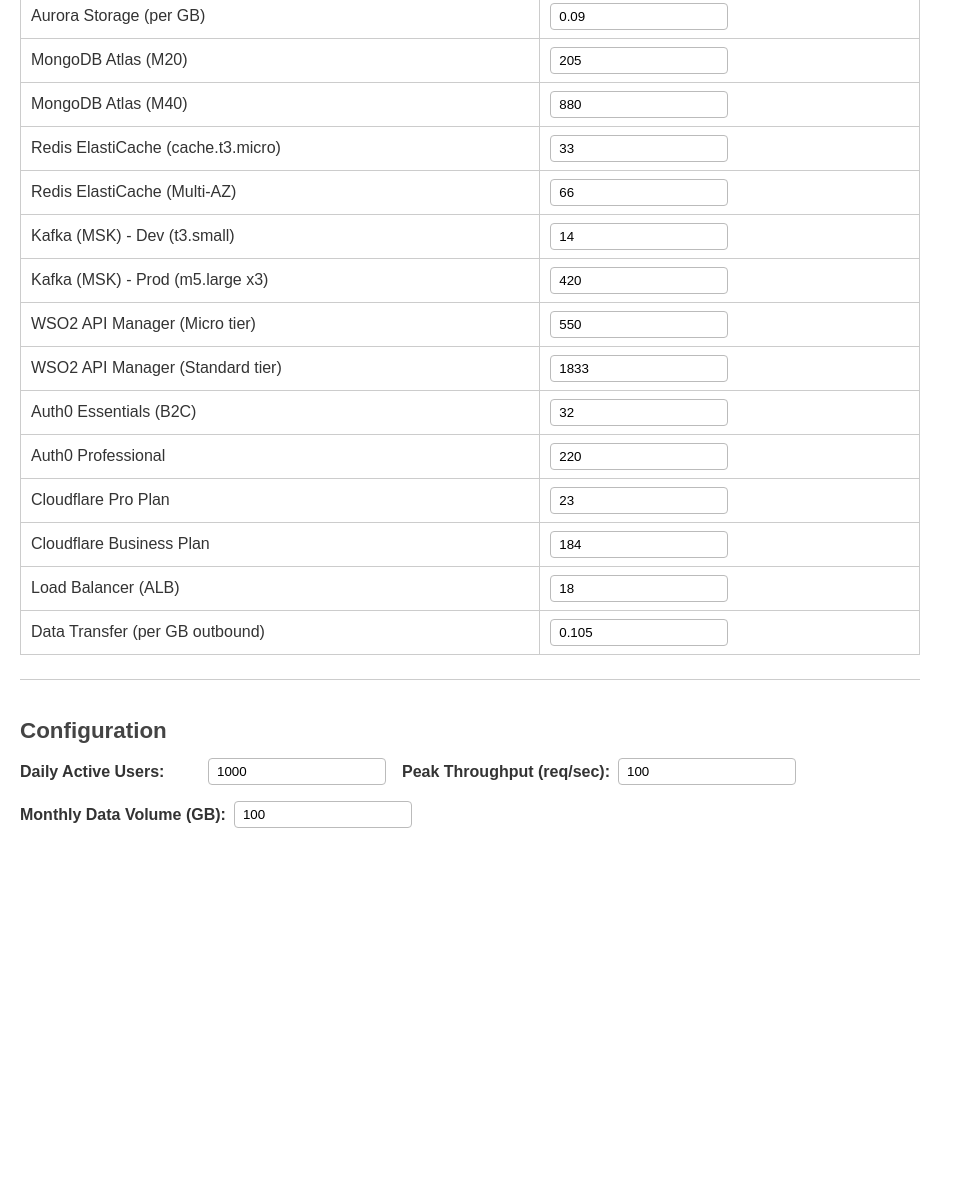
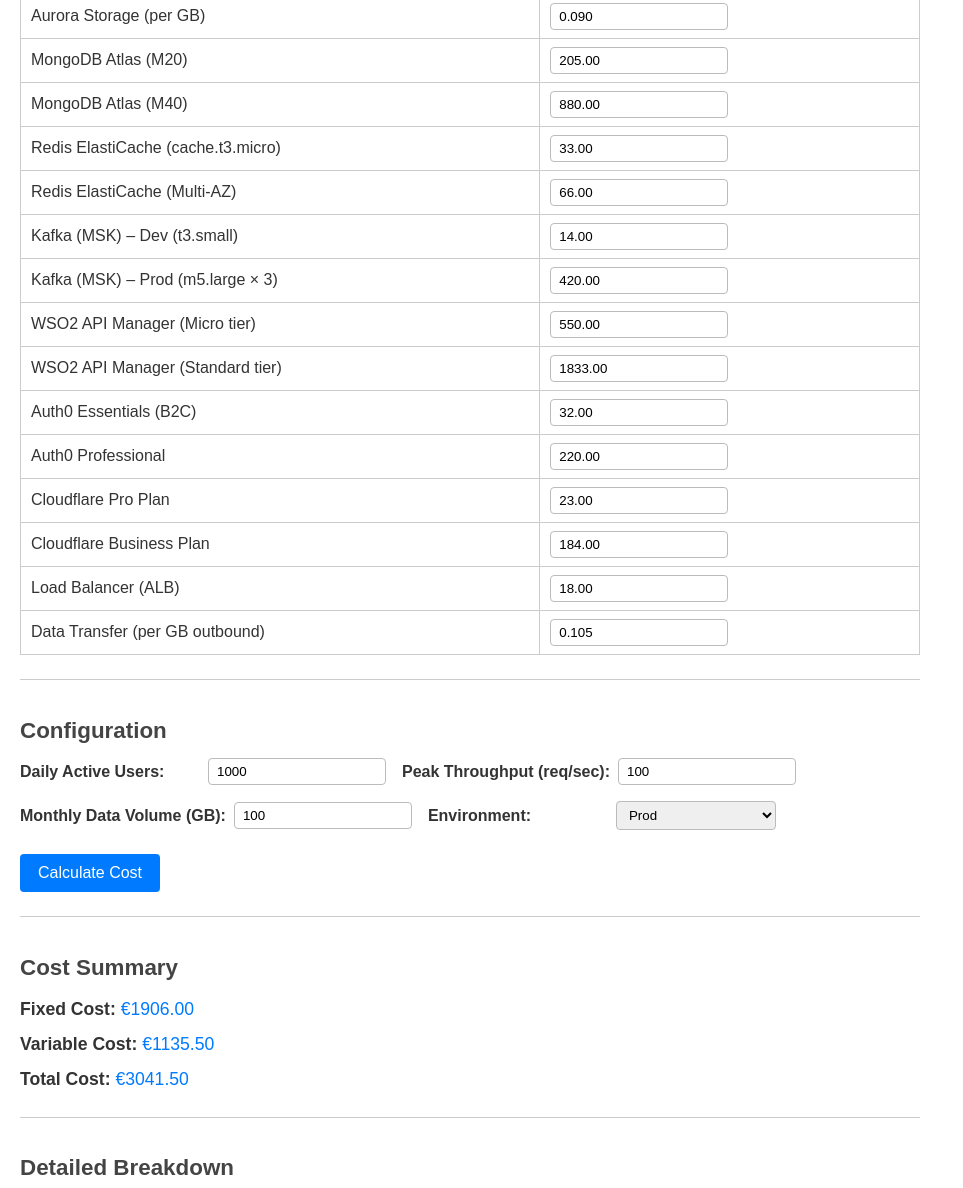
Before and after one commit to davidroche7/platform-bom-calculator, a plain HTML site: page index.html in a window 1280 px wide. Shown: the part 521-1709 px from the top of the page, without its empty margins (0-963 px from the left). Before the commit the page ends 1369 px from the top, so only its background shows below. Drawn offline with Linux system fonts and the light colour scheme.

Commit message:
Update index.html

```diff
--- a/index.html
+++ b/index.html
@@ -80,11 +80,11 @@
         <td><input type="number" id="price-redis-multi" value="66" /></td>
       </tr>
       <tr>
-        <td>Kafka (MSK) - Dev (t3.small)</td>
+        <td>Kafka (MSK) – Dev (t3.small)</td>
         <td><input type="number" id="price-kafka-dev" value="14" /></td>
       </tr>
       <tr>
-        <td>Kafka (MSK) - Prod (m5.large x3)</td>
+        <td>Kafka (MSK) – Prod (m5.large × 3)</td>
         <td><input type="number" id="price-kafka-prod" value="420" /></td>
       </tr>
       <tr>
@@ -139,4 +139,36 @@
       <label for="dataVolume">Monthly Data Volume (GB):</label>
       <input type="number" id="dataVolume" value="100" />
     </div>
-    <div class="con
+    <div class="config-line">
+      <label for="envType">Environment:</label>
+      <select id="envType">
+        <option value="dev">Dev</option>
+        <option value="test">Test</option>
+        <option value="stage">Stage</option>
+        <option value="prod" selected>Prod</option>
+      </select>
+    </div>
+  </div>
+
+  <button id="calculateBtn">Calculate Cost</button>
+
+  <hr />
+
+  <!-- **THIS IS THE OUTPUT SECTION** -->
+  <h2>Cost Summary</h2>
+  <div id="costSummary">
+    <p><strong>Fixed Cost:</strong> <span id="fixedCost">€0</span></p>
+    <p><strong>Variable Cost:</strong> <span id="variableCost">€0</span></p>
+    <p><strong>Total Cost:</strong> <span id="totalCost">€0</span></p>
+  </div>
+
+  <hr />
+
+  <h2>Detailed Breakdown</h2>
+  <!-- This <pre> block will be populated by JavaScript -->
+  <pre id="detailedBreakdown" class="breakdown"></pre>
+
+  <!-- Be sure script.js is in the same folder as index.html -->
+  <script src="script.js"></script>
+</body>
+</html>
```
